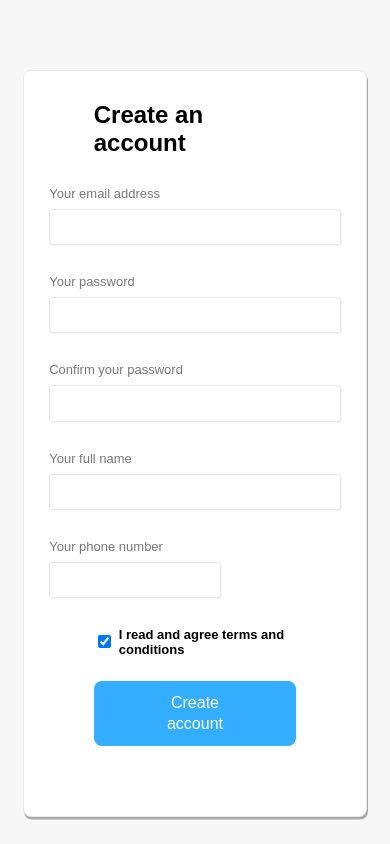
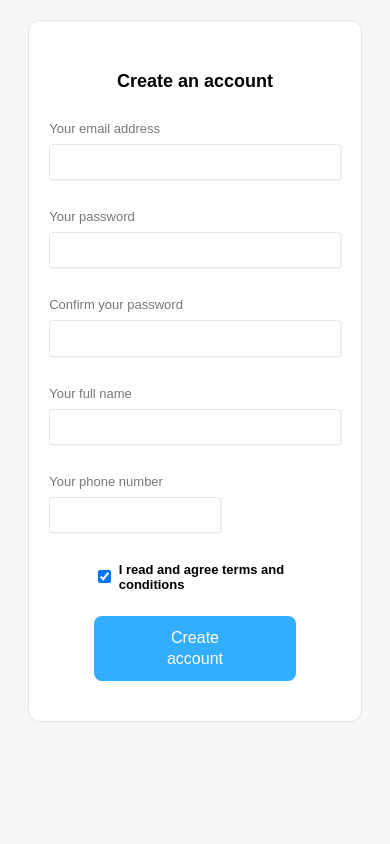
Before and after one commit to ParthaChangmai/assignmentMyDash, a React (Create React App) app: page / in a window 390 px wide. Built offline with nearby package versions, Linux system fonts and the light colour scheme.

Commit message:
fixed the mobile width problrm

```diff
--- a/src/styles/Home.scss
+++ b/src/styles/Home.scss
@@ -7,10 +7,16 @@
 	justify-content: center;
 	align-items: center;
 	margin: auto;
+	border-radius: 0.7rem;
+	overflow: hidden;
+	border: 1px solid rgb(230, 230, 230);
+	box-shadow: 4px 0px rgb(241, 241, 241);
+	background-color: #f7f7f7;
 
 	@include breakpoint-down(medium) {
 		margin-top: rem(20);
-		width: 20vh;
+		background-color: white;
+		box-shadow: none;
 	}
 }
 
@@ -47,14 +53,11 @@
 }
 
 .form {
-	border: 1px solid rgb(232, 232, 232);
 	padding: 1rem 0 5rem 5rem;
 	margin-left: 0;
-	width: 50vh;
-	border-radius: 0.5rem;
-	outline: none;
-	box-shadow: 1px 2.5px rgb(168, 168, 168);
+	width: 29rem;
 	background-color: white;
+	border-left: 1px solid rgb(230, 230, 230);
 	@include breakpoint-down(medium) {
 		width: 24vh;
 		display: flex;
@@ -62,6 +65,8 @@
 		align-items: center;
 		padding: rem(70);
 		margin-top: rem(50);
+		border: none;
+		padding: 2.5rem;
 	}
 	&__heading {
 		font-weight: bolder;
@@ -74,6 +79,7 @@
 		@include breakpoint-down(medium) {
 			margin-top: -2.5rem;
 			margin-bottom: 0;
+			font-size: large;
 		}
 	}
 	&__body {
```
